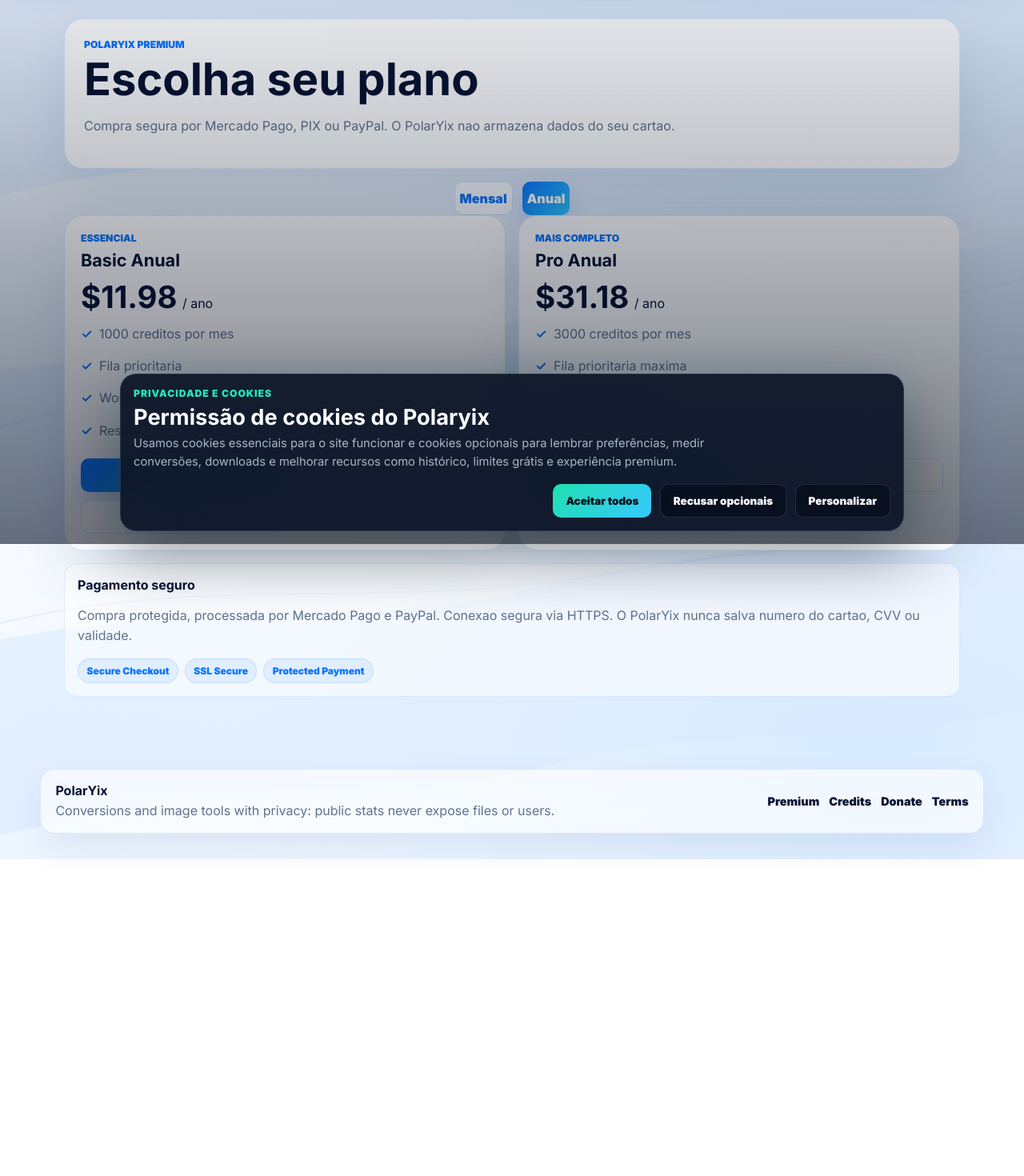
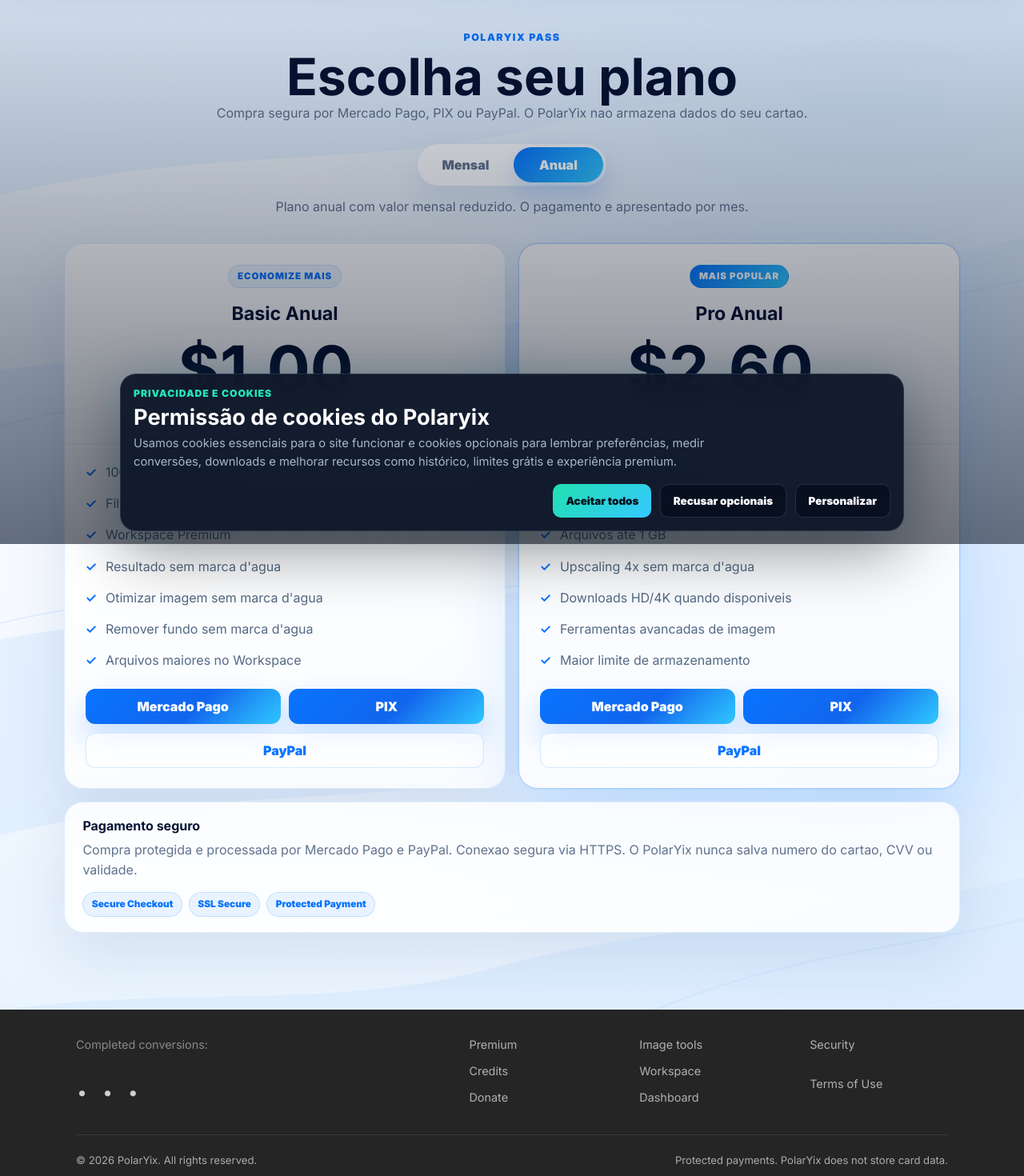
Before and after one commit to BlueMen111/polaryix, a Next.js app in the folder apps/web/: page /premium in a window 1280 px wide. Shown: the part 120-1590 px from the top of the page at 80% size. Before the commit the page ends 1194 px from the top, so only its background shows below. Built offline with nearby package versions, Linux system fonts and the light colour scheme; no server answers.

Commit message:
Fix UI
Fix UI

```diff
--- /dev/null
+++ b/apps/web/src/app/donate/page.module.css
@@ -0,0 +1,164 @@
+.page {
+  min-height: calc(100vh - 78px);
+  padding: 3rem 1rem 4rem;
+  color: #061334;
+}
+
+.hero,
+.panel,
+.security {
+  width: min(1008px, 100%);
+  margin: 0 auto;
+  border: 1px solid rgba(8, 116, 255, 0.12);
+  border-radius: 22px;
+  background: rgba(255, 255, 255, 0.84);
+  box-shadow: 0 28px 76px rgba(8, 48, 110, 0.1);
+  backdrop-filter: blur(22px);
+}
+
+.hero {
+  padding: 1.55rem;
+}
+
+.hero p {
+  margin: 0 0 0.5rem;
+  color: #0874ff;
+  font-size: 0.78rem;
+  font-weight: 950;
+  text-transform: uppercase;
+}
+
+.hero h1 {
+  margin: 0;
+  font-size: clamp(2.3rem, 5vw, 4rem);
+  line-height: 1.05;
+}
+
+.hero span,
+.security p,
+.message {
+  color: #60728e;
+  line-height: 1.6;
+}
+
+.panel {
+  margin-top: 1rem;
+  padding: 1.35rem;
+}
+
+.panel h2 {
+  margin: 0 0 1rem;
+}
+
+.suggestions,
+.actions {
+  display: flex;
+  flex-wrap: wrap;
+  gap: 0.55rem;
+  justify-content: center;
+}
+
+.suggestions button,
+.actions button {
+  position: relative;
+  overflow: hidden;
+  min-height: 38px;
+  border-radius: 10px;
+  cursor: pointer;
+  font: inherit;
+  font-weight: 950;
+  transition: transform 0.18s ease, box-shadow 0.18s ease;
+}
+
+.suggestions button {
+  border: 1px solid rgba(8, 116, 255, 0.18);
+  background: rgba(255, 255, 255, 0.72);
+  color: #0874ff;
+  padding: 0.45rem 0.72rem;
+}
+
+.suggestions .active,
+.actions button:first-child {
+  border-color: transparent;
+  background: linear-gradient(135deg, #0874ff, #31c9ff);
+  color: #ffffff;
+  box-shadow: 0 12px 24px rgba(8, 116, 255, 0.18);
+}
+
+.amountField {
+  display: grid;
+  gap: 0.4rem;
+  margin: 1rem 0;
+  color: #60728e;
+  font-weight: 850;
+}
+
+.amountField input {
+  width: 100%;
+  min-height: 44px;
+  border: 1px solid rgba(8, 116, 255, 0.18);
+  border-radius: 10px;
+  background: rgba(247, 251, 255, 0.88);
+  color: #061334;
+  font: inherit;
+  font-weight: 900;
+  padding: 0 0.9rem;
+}
+
+.actions {
+  justify-content: center;
+}
+
+.actions button {
+  border: 1px solid rgba(8, 116, 255, 0.18);
+  background: rgba(255, 255, 255, 0.78);
+  color: #0874ff;
+  padding: 0.5rem 0.85rem;
+}
+
+.suggestions button:hover,
+.actions button:hover {
+  transform: translateY(-1px);
+}
+
+.message {
+  margin: 1rem 0 0;
+  text-align: center;
+  font-weight: 900;
+}
+
+.security {
+  margin-top: 1rem;
+  padding: 1rem;
+}
+
+.security strong {
+  color: #061334;
+}
+
+.security div {
+  display: flex;
+  flex-wrap: wrap;
+  gap: 0.5rem;
+  margin-top: 0.9rem;
+}
+
+.security span {
+  border: 1px solid rgba(8, 116, 255, 0.16);
+  border-radius: 999px;
+  background: rgba(8, 116, 255, 0.08);
+  color: #0874ff;
+  font-size: 0.74rem;
+  font-weight: 950;
+  padding: 0.45rem 0.65rem;
+}
+
+@media (max-width: 640px) {
+  .page {
+    padding: 2rem 1rem 3rem;
+  }
+
+  .actions button {
+    flex: 1 1 100%;
+  }
+}
--- a/apps/web/src/app/premium/page.module.css
+++ b/apps/web/src/app/premium/page.module.css
@@ -147,6 +147,13 @@
   line-height: 0.9;
 }
 
+.billingNote {
+  display: block;
+  margin-top: 0.7rem;
+  color: #60728e;
+  font-weight: 800;
+}
+
 .planGrid ul {
   min-height: 230px;
   list-style: none;
@@ -188,6 +195,45 @@
   box-shadow: 0 22px 42px rgba(8, 116, 255, 0.26);
 }
 
+.paymentActions {
+  display: grid;
+  grid-template-columns: repeat(2, minmax(0, 1fr));
+  gap: 0.65rem;
+  padding: 1rem 1.6rem 1.6rem;
+}
+
+.paymentActions button {
+  width: 100%;
+  min-height: 44px;
+  margin: 0;
+  border-radius: 12px;
+}
+
+.paymentActions button:last-child {
+  grid-column: 1 / -1;
+  border: 1px solid rgba(8, 116, 255, 0.16);
+  background: rgba(255, 255, 255, 0.72);
+  color: #0874ff;
+  box-shadow: none;
+}
+
+.securityBadges {
+  display: flex;
+  flex-wrap: wrap;
+  gap: 0.5rem;
+  margin-top: 0.9rem;
+}
+
+.securityBadges span {
+  border: 1px solid rgba(8, 116, 255, 0.16);
+  border-radius: 999px;
+  background: rgba(8, 116, 255, 0.08);
+  color: #0874ff;
+  font-size: 0.74rem;
+  font-weight: 950;
+  padding: 0.45rem 0.65rem;
+}
+
 .freeNote {
   width: min(1120px, 100%);
   margin: 1rem auto 0;
--- a/apps/web/src/app/premium/page.tsx
+++ b/apps/web/src/app/premium/page.tsx
@@ -1,51 +1,77 @@
 "use client";
 
 import { useState } from "react";
+import { useLanguage } from "@/i18n/LanguageProvider";
 import { createPayment, type PaymentProvider } from "@/lib/api";
 import { formatPriceByLanguage } from "@/lib/currency";
-import { useLanguage } from "@/i18n/LanguageProvider";
-import styles from "../payments.module.css";
+import styles from "./page.module.css";
 
 type Billing = "annual" | "monthly";
 type PlanType = "basic" | "pro";
+type PlanOption = {
+  id: string;
+  plan: PlanType;
+  billing: Billing;
+  name: string;
+  price: number;
+  badge: string;
+  features: string[];
+};
 
-const plans: Record<Billing, Array<{ plan: PlanType; name: string; price: number; features: string[] }>> = {
+const basicFeatures = [
+  "1000 creditos por mes",
+  "Fila prioritaria",
+  "Workspace Premium",
+  "Resultado sem marca d'agua",
+  "Otimizar imagem sem marca d'agua",
+  "Remover fundo sem marca d'agua",
+  "Arquivos maiores no Workspace",
+];
+
+const proFeatures = [
+  "3000 creditos por mes",
+  "Fila prioritaria maxima",
+  "Arquivos ate 1 GB",
+  "Upscaling 4x sem marca d'agua",
+  "Downloads HD/4K quando disponiveis",
+  "Ferramentas avancadas de imagem",
+  "Maior limite de armazenamento",
+];
+
+const plans: Record<Billing, PlanOption[]> = {
   annual: [
-    { plan: "basic", name: "Basic Anual", price: 59.88, features: ["1000 creditos por mes", "Fila prioritaria", "Workspace Premium", "Resultado sem marca d'agua"] },
-    { plan: "pro", name: "Pro Anual", price: 155.88, features: ["3000 creditos por mes", "Fila prioritaria maxima", "Arquivos ate 1 GB", "Upscaling 4x sem marca d'agua"] },
+    { id: "basic-annual", plan: "basic", billing: "annual", name: "Basic Anual", price: 4.99, badge: "Economize mais", features: basicFeatures },
+    { id: "pro-annual", plan: "pro", billing: "annual", name: "Pro Anual", price: 12.99, badge: "Mais popular", features: proFeatures },
   ],
   monthly: [
-    { plan: "basic", name: "Basic Mensal", price: 9.99, features: ["1000 creditos", "Fila prioritaria", "Workspace Premium", "Resultado sem marca d'agua"] },
-    { plan: "pro", name: "Pro Mensal", price: 18.99, features: ["3000 creditos", "Fila prioritaria maxima", "Arquivos ate 1 GB", "Upscaling 4x sem marca d'agua"] },
+    { id: "basic-monthly", plan: "basic", billing: "monthly", name: "Basic Mensal", price: 9.99, badge: "Flexivel", features: basicFeatures },
+    { id: "pro-monthly", plan: "pro", billing: "monthly", name: "Pro Mensal", price: 18.99, badge: "Maximo poder", features: proFeatures },
   ],
 };
 
 export default function PremiumPage() {
   const { language } = useLanguage();
   const [billing, setBilling] = useState<Billing>("annual");
+  const [status, setStatus] = useState("");
   const [loading, setLoading] = useState("");
-  const [message, setMessage] = useState("");
 
-  async function startCheckout(plan: PlanType, provider: PaymentProvider, method: "checkout" | "pix" = "checkout") {
+  async function startCheckout(plan: PlanOption, provider: PaymentProvider, method: "checkout" | "pix" = "checkout") {
     const token = window.localStorage.getItem("polaryix:auth-token");
     if (!token) {
-      window.location.href = `/login?next=/premium`;
+      window.location.href = `/login?next=/premium&plan=${plan.id}`;
       return;
     }
 
-    const key = `${plan}-${provider}-${method}`;
+    const key = `${plan.id}-${provider}-${method}`;
     setLoading(key);
-    setMessage("Criando checkout seguro...");
+    setStatus("Criando checkout seguro...");
+
     try {
-      const { payment } = await createPayment({ provider, type: "premium", plan, billing, method });
+      const { payment } = await createPayment({ provider, type: "premium", plan: plan.plan, billing: plan.billing, method });
       window.localStorage.setItem("polaryix:last-payment-id", payment.id);
-      if (payment.checkout_url) {
-        window.location.href = payment.checkout_url;
-        return;
-      }
-      window.location.href = `/payment/pending?payment_id=${payment.id}`;
+      window.location.href = payment.checkout_url || `/payment/pending?payment_id=${payment.id}`;
     } catch (error) {
-      setMessage(error instanceof Error ? error.message : "Nao foi possivel iniciar o pagamento.");
+      setStatus(error instanceof Error ? error.message : "Nao foi possivel iniciar o pagamento.");
     } finally {
       setLoading("");
     }
@@ -54,43 +80,65 @@ export default function PremiumPage() {
   return (
     <main className={styles.page}>
       <section className={styles.hero}>
-        <p className={styles.eyebrow}>Polaryix Premium</p>
+        <p>Polaryix Pass</p>
         <h1>Escolha seu plano</h1>
-        <p>Compra segura por Mercado Pago, PIX ou PayPal. O PolarYix nao armazena dados do seu cartao.</p>
+        <span>Compra segura por Mercado Pago, PIX ou PayPal. O PolarYix nao armazena dados do seu cartao.</span>
       </section>
 
-      <section className={styles.statusActions} aria-label="Selecionar cobranca">
-        <button className={billing === "monthly" ? styles.button : styles.ghostButton} type="button" onClick={() => setBilling("monthly")}>Mensal</button>
-        <button className={billing === "annual" ? styles.button : styles.ghostButton} type="button" onClick={() => setBilling("annual")}>Anual</button>
+      <section className={styles.billingSwitch} aria-label="Selecionar cobranca">
+        <button type="button" className={billing === "monthly" ? styles.active : undefined} onClick={() => setBilling("monthly")}>
+          Mensal
+        </button>
+        <button type="button" className={billing === "annual" ? styles.active : undefined} onClick={() => setBilling("annual")}>
+          Anual
+        </button>
       </section>
+      <p className={styles.savings}>
+        {billing === "annual"
+          ? "Plano anual com valor mensal reduzido. O pagamento e apresentado por mes."
+          : "Cobranca mensal flexivel para comecar sem compromisso anual."}
+      </p>
 
-      {message ? <p className={styles.message}>{message}</p> : null}
+      <section className={styles.planGrid}>
+        {plans[billing].map((plan) => (
+          <article key={plan.id} className={plan.plan === "pro" ? styles.featuredPlan : styles.plan}>
+            <div className={styles.planTop}>
+              <span>{plan.badge}</span>
+              <h2>{plan.name}</h2>
+              <div className={styles.price}>
+                <strong>{formatPriceByLanguage(plan.price, language)}</strong>
+                <em>/ mes</em>
+              </div>
+              {billing === "annual" ? <small className={styles.billingNote}>Valor mensal no plano anual.</small> : null}
+            </div>
 
-      <section className={styles.grid}>
-        {plans[billing].map((item) => (
-          <article className={styles.panel} key={`${item.plan}-${billing}`}>
-            <p className={styles.eyebrow}>{item.plan === "pro" ? "Mais completo" : "Essencial"}</p>
-            <h2>{item.name}</h2>
-            <div className={styles.price}>
-              <strong>{formatPriceByLanguage(item.price, language)}</strong>
-              <span>{billing === "annual" ? "/ ano" : "/ mes"}</span>
-            </div>
-            <ul className={styles.features}>
-              {item.features.map((feature) => <li key={feature}>{feature}</li>)}
+            <ul>
+              {plan.features.map((feature) => (
+                <li key={feature}>{feature}</li>
+              ))}
             </ul>
-            <div className={styles.actions}>
-              <button className={styles.button} disabled={loading === `${item.plan}-mercadopago-checkout`} type="button" onClick={() => startCheckout(item.plan, "mercadopago")}>Mercado Pago</button>
-              <button className={styles.ghostButton} disabled={loading === `${item.plan}-mercadopago-pix`} type="button" onClick={() => startCheckout(item.plan, "mercadopago", "pix")}>PIX</button>
-              <button className={styles.ghostButton} disabled={loading === `${item.plan}-paypal-checkout`} type="button" onClick={() => startCheckout(item.plan, "paypal")}>PayPal</button>
+
+            <div className={styles.paymentActions}>
+              <button type="button" onClick={() => startCheckout(plan, "mercadopago")} disabled={loading === `${plan.id}-mercadopago-checkout`}>
+                Mercado Pago
+              </button>
+              <button type="button" onClick={() => startCheckout(plan, "mercadopago", "pix")} disabled={loading === `${plan.id}-mercadopago-pix`}>
+                PIX
+              </button>
+              <button type="button" onClick={() => startCheckout(plan, "paypal")} disabled={loading === `${plan.id}-paypal-checkout`}>
+                PayPal
+              </button>
             </div>
           </article>
         ))}
       </section>
 
-      <section className={styles.security}>
+      {status ? <p className={styles.savings}>{status}</p> : null}
+
+      <section className={styles.freeNote}>
         <strong>Pagamento seguro</strong>
-        <p>Compra protegida, processada por Mercado Pago e PayPal. Conexao segura via HTTPS. O PolarYix nunca salva numero do cartao, CVV ou validade.</p>
-        <div className={styles.badges}>
+        <p>Compra protegida e processada por Mercado Pago e PayPal. Conexao segura via HTTPS. O PolarYix nunca salva numero do cartao, CVV ou validade.</p>
+        <div className={styles.securityBadges}>
           <span>Secure Checkout</span>
           <span>SSL Secure</span>
           <span>Protected Payment</span>
--- /dev/null
+++ b/apps/web/src/app/security/page.module.css
@@ -0,0 +1,66 @@
+.page {
+  min-height: calc(100vh - 78px);
+  padding: 3rem 1rem 4rem;
+  color: #061334;
+}
+
+.hero,
+.grid article {
+  border: 1px solid rgba(8, 116, 255, 0.12);
+  border-radius: 22px;
+  background: rgba(255, 255, 255, 0.84);
+  box-shadow: 0 28px 76px rgba(8, 48, 110, 0.1);
+  backdrop-filter: blur(22px);
+}
+
+.hero {
+  width: min(1008px, 100%);
+  margin: 0 auto 1rem;
+  padding: 1.55rem;
+}
+
+.hero p {
+  margin: 0 0 0.5rem;
+  color: #0874ff;
+  font-size: 0.78rem;
+  font-weight: 950;
+  text-transform: uppercase;
+}
+
+.hero h1 {
+  margin: 0;
+  font-size: clamp(2.3rem, 5vw, 4rem);
+  line-height: 1.05;
+}
+
+.hero span,
+.grid p {
+  color: #60728e;
+  line-height: 1.6;
+}
+
+.grid {
+  width: min(1008px, 100%);
+  margin: 0 auto;
+  display: grid;
+  grid-template-columns: repeat(2, minmax(0, 1fr));
+  gap: 1rem;
+}
+
+.grid article {
+  padding: 1.25rem;
+}
+
+.grid h2 {
+  margin: 0 0 0.7rem;
+}
+
+.grid p {
+  margin: 0;
+}
+
+@media (max-width: 720px) {
+  .grid {
+    grid-template-columns: 1fr;
+  }
+}
--- a/apps/web/src/components/Footer.module.css
+++ b/apps/web/src/components/Footer.module.css
@@ -1,67 +1,97 @@
 .footer {
-  width: min(1180px, calc(100% - 32px));
-  margin: 0 auto;
-  padding: 1.6rem 0 2rem;
-  color: var(--muted);
+  margin-top: 2rem;
+  background: #252525;
+  color: rgba(255, 255, 255, 0.62);
 }
 
 .inner {
-  border: 1px solid rgba(8, 116, 255, 0.12);
-  border-radius: 18px;
-  background: rgba(255, 255, 255, 0.62);
-  box-shadow: 0 18px 44px rgba(8, 48, 110, 0.08);
-  backdrop-filter: blur(18px);
-  display: grid;
-  grid-template-columns: 1.2fr auto;
-  gap: 1rem;
-  align-items: center;
-  padding: 1rem 1.15rem;
+  width: min(1090px, calc(100% - 32px));
+  margin: 0 auto;
+  padding: 2.2rem 0 1.5rem;
 }
 
-.brand strong {
-  display: block;
-  color: var(--heading);
-  font-size: 1rem;
+.counter {
+  display: grid;
+  gap: 0.7rem;
 }
 
-.brand p,
-.stats {
-  margin: 0.25rem 0 0;
-  line-height: 1.45;
+.counter span {
+  color: rgba(255, 255, 255, 0.46);
+  font-size: 0.9rem;
 }
 
-.stats strong {
-  color: #0874ff;
+.counter strong {
+  color: rgba(255, 255, 255, 0.78);
+  font-size: clamp(2rem, 5vw, 3.1rem);
+  font-weight: 500;
+  letter-spacing: 0.34em;
+  line-height: 1.1;
+  word-break: break-word;
 }
 
-.links {
-  display: flex;
-  flex-wrap: wrap;
-  justify-content: flex-end;
-  gap: 0.75rem;
-  font-size: 0.9rem;
-  font-weight: 850;
+.columns {
+  display: grid;
+  grid-template-columns: repeat(3, minmax(0, 1fr));
+  gap: 2.5rem;
+  margin-top: 2rem;
 }
 
-.links a {
-  color: var(--heading);
+.columns div {
+  display: grid;
+  gap: 1rem;
+}
+
+.columns a {
+  color: rgba(255, 255, 255, 0.64);
+  font-size: 0.9rem;
   transition: color 0.18s ease;
 }
 
-.links a:hover {
-  color: #0874ff;
+.columns a:hover {
+  color: #ffffff;
 }
 
-:global(html.dark) .inner {
-  background: rgba(10, 22, 38, 0.72);
+.bottom {
+  display: flex;
+  justify-content: space-between;
+  gap: 1rem;
+  margin-top: 2.4rem;
+  border-top: 1px solid rgba(255, 255, 255, 0.1);
+  padding-top: 1.4rem;
+  font-size: 0.82rem;
+}
+
+.bottom p {
+  margin: 0;
+}
+
+@media (min-width: 820px) {
+  .inner {
+    display: grid;
+    grid-template-columns: 1fr 1.4fr;
+    column-gap: 4rem;
+  }
+
+  .columns {
+    margin-top: 0;
+  }
+
+  .bottom {
+    grid-column: 1 / -1;
+  }
 }
 
 @media (max-width: 720px) {
-  .inner {
-    grid-template-columns: 1fr;
+  .counter strong {
+    letter-spacing: 0.16em;
   }
 
-  .links {
-    justify-content: flex-start;
+  .columns {
+    grid-template-columns: 1fr;
+    gap: 1.2rem;
+  }
+
+  .bottom {
+    flex-direction: column;
   }
 }
--- a/apps/web/src/components/Footer.tsx
+++ b/apps/web/src/components/Footer.tsx
@@ -9,6 +9,7 @@ import styles from "./Footer.module.css";
 export function Footer() {
   const { language } = useLanguage();
   const [stats, setStats] = useState<PublicStats | null>(null);
+  const isPortuguese = language.startsWith("pt");
 
   useEffect(() => {
     let active = true;
@@ -29,34 +30,37 @@ export function Footer() {
     return stats.total_conversions + stats.total_image_tools + stats.total_downloads;
   }, [stats]);
 
-  const formattedTotal = total === null ? "" : new Intl.NumberFormat(language).format(total);
-  const isPortuguese = language.startsWith("pt");
+  const formattedTotal = total === null ? "..." : new Intl.NumberFormat(language).format(total);
 
   return (
     <footer className={styles.footer}>
       <div className={styles.inner}>
-        <div className={styles.brand}>
-          <strong>PolarYix</strong>
-          <p>
-            {isPortuguese
-              ? "Conversoes e ferramentas de imagem com privacidade: estatisticas publicas nunca expõem arquivos ou usuarios."
-              : "Conversions and image tools with privacy: public stats never expose files or users."}
-          </p>
-          {total !== null ? (
-            <p className={styles.stats}>
-              {isPortuguese ? "Mais de " : "More than "}
-              <strong>{formattedTotal}</strong>
-              {isPortuguese ? " conversoes realizadas no PolarYix." : " conversions completed on PolarYix."}
-            </p>
-          ) : null}
+        <section className={styles.counter} aria-label={isPortuguese ? "Conversoes realizadas" : "Completed conversions"}>
+          <span>{isPortuguese ? "Conversoes realizadas:" : "Completed conversions:"}</span>
+          <strong>{formattedTotal}</strong>
+        </section>
+
+        <nav className={styles.columns} aria-label={isPortuguese ? "Links do rodape" : "Footer links"}>
+          <div>
+            <Link href="/premium">Premium</Link>
+            <Link href="/credits">{isPortuguese ? "Creditos" : "Credits"}</Link>
+            <Link href="/donate">{isPortuguese ? "Doar" : "Donate"}</Link>
+          </div>
+          <div>
+            <Link href="/image-tools">{isPortuguese ? "Ferramentas de imagem" : "Image tools"}</Link>
+            <Link href="/workspace">Workspace</Link>
+            <Link href="/dashboard">Dashboard</Link>
+          </div>
+          <div>
+            <Link href="/security">Security</Link>
+            <Link href="/terms">{isPortuguese ? "Termos de uso" : "Terms of Use"}</Link>
+          </div>
+        </nav>
+
+        <div className={styles.bottom}>
+          <p>© 2026 PolarYix. {isPortuguese ? "Todos os direitos reservados." : "All rights reserved."}</p>
+          <p>{isPortuguese ? "Pagamentos protegidos. O PolarYix nao armazena dados de cartao." : "Protected payments. PolarYix does not store card data."}</p>
         </div>
-
-        <nav className={styles.links} aria-label={isPortuguese ? "Links do rodape" : "Footer links"}>
-          <Link href="/premium">Premium</Link>
-          <Link href="/credits">{isPortuguese ? "Creditos" : "Credits"}</Link>
-          <Link href="/donate">{isPortuguese ? "Doar" : "Donate"}</Link>
-          <Link href="/terms">{isPortuguese ? "Termos" : "Terms"}</Link>
-        </nav>
       </div>
     </footer>
   );
```
Also changed, not shown: apps/web/src/app/donate/page.tsx (+29 -12 lines), apps/web/src/app/security/page.tsx (added, +40 -0 lines).
